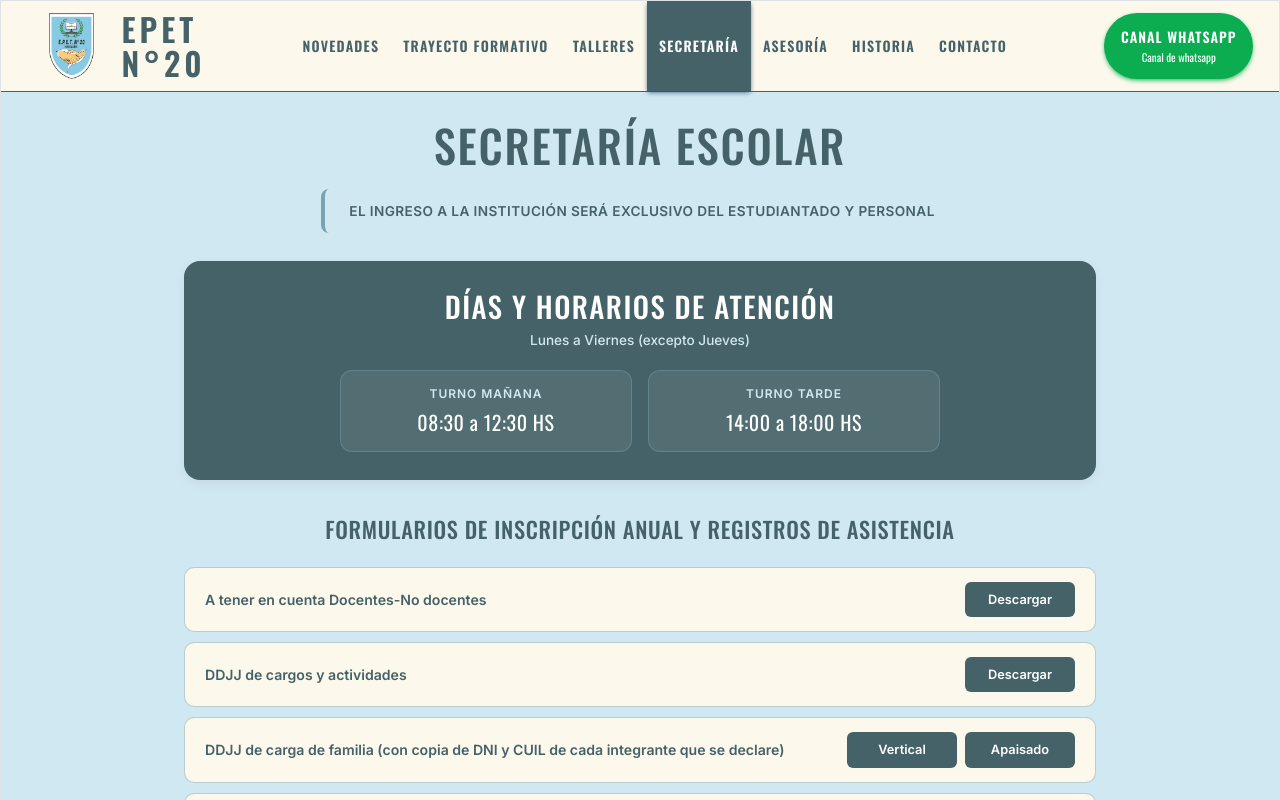
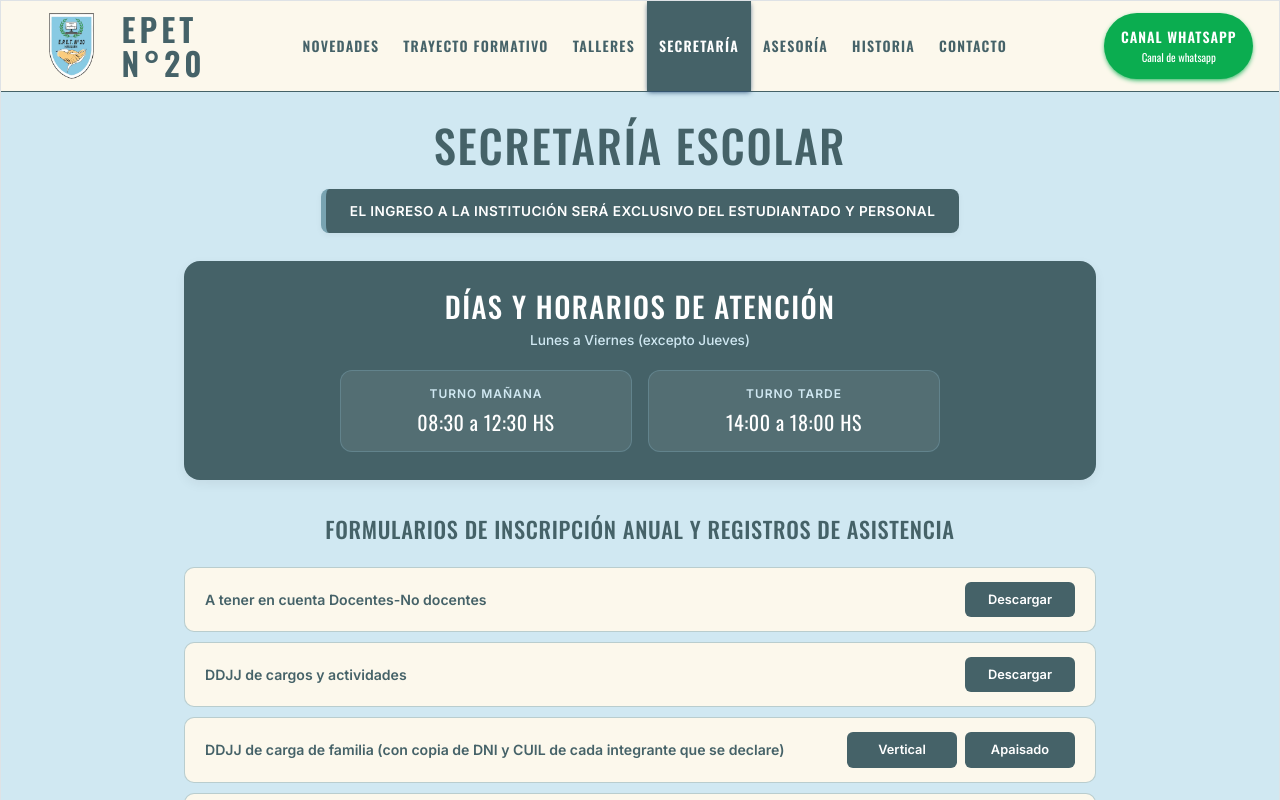
Before and after one commit to Geronimogomez09/webinstitucional, a React (Vite) app: page /secretaria in a window 1280 px wide. Shown: the top 800 px of the page. Built offline with nearby package versions, Linux system fonts and the light colour scheme.

Commit message:
Modificando una caja de color

```diff
--- a/src/pages/secretaria.jsx
+++ b/src/pages/secretaria.jsx
@@ -156,18 +156,19 @@ export default function Secretaria() {
           Secretaría Escolar
         </h1>
 
-        {/* Banner de Aviso Institucional */}
+        {/* Banner de Aviso Institucional con fondo destacado (#79A3B1) y texto blanco */}
         <div
           style={{
-            backgroundColor: '#D0E8F2',
-            borderLeft: '4px solid #79A3B1',
+            backgroundColor: '#456268',
+            borderLeft: '5px solid #79A3B1',
             padding: '12px 24px',
             borderRadius: '8px',
             display: 'inline-block',
-            maxWidth: '780px'
+            maxWidth: '780px',
+            boxShadow: '0 2px 6px rgba(0,0,0,0.05)'
           }}
         >
-          <p style={{ margin: 0, fontSize: '0.85rem', fontWeight: '700', color: '#456268', letterSpacing: '0.03em' }}>
+          <p style={{ margin: 0, fontSize: '0.85rem', fontWeight: '700', color: '#ffffff', letterSpacing: '0.03em' }}>
             EL INGRESO A LA INSTITUCIÓN SERÁ EXCLUSIVO DEL ESTUDIANTADO Y PERSONAL
           </p>
         </div>
```
